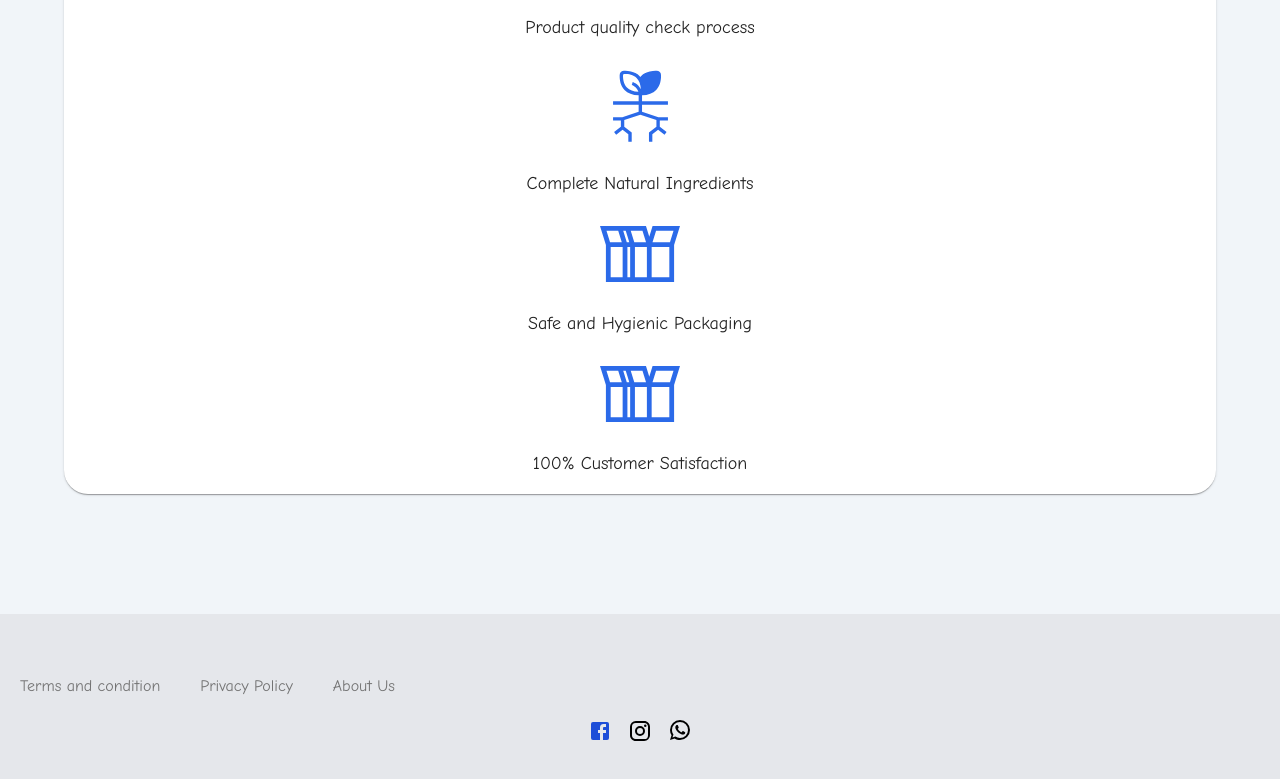
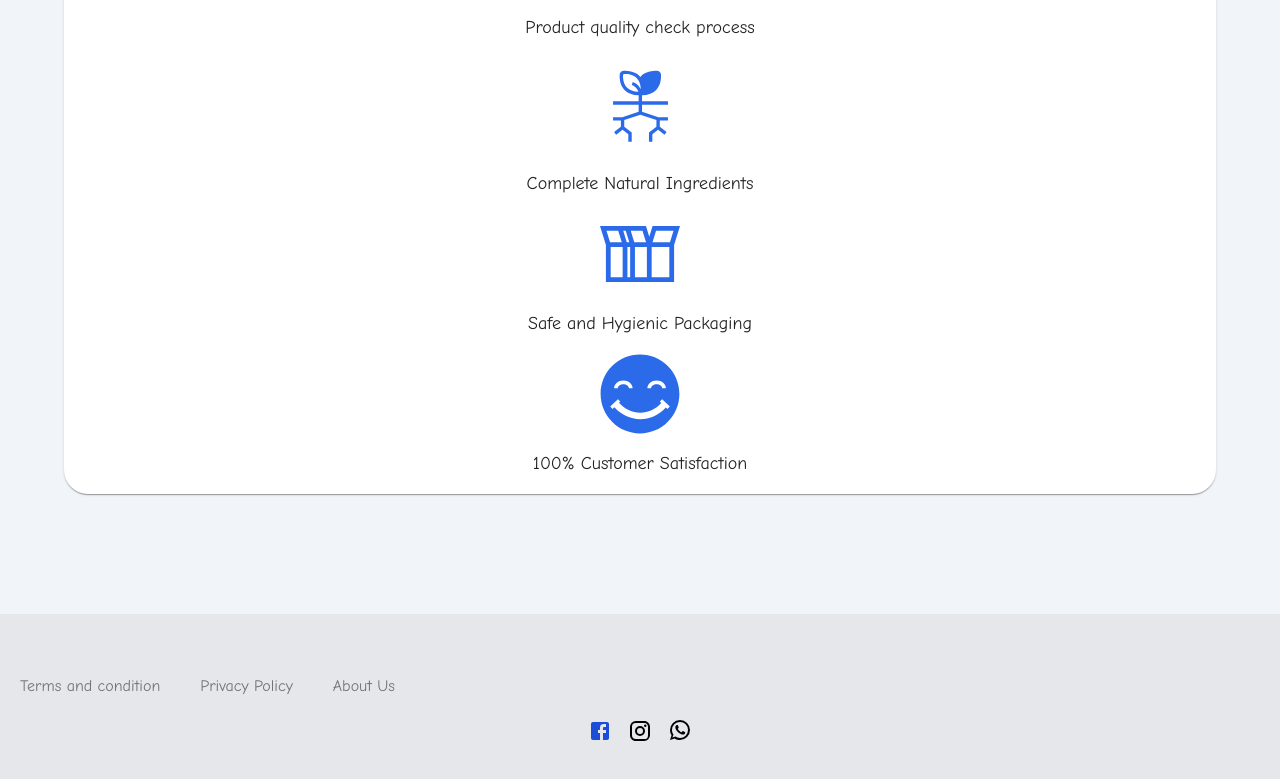
Before and after one commit to Kkknight-12/cleaning_website, a React (Vite) app: page /about in a window 1280 px wide. Shown: the part 2214-2993 px from the top of the page. Built offline with nearby package versions, Linux system fonts and the light colour scheme.

Commit message:
Fix issues

```diff
--- /dev/null
+++ b/src/icons/SatisfactionIcon.jsx
@@ -0,0 +1,25 @@
+export const SatisfactionIcon = ({ styles }) => {
+  return (
+    <svg
+      fill="#2b6ae9"
+      version="1.1"
+      id="Layer_1"
+      xmlns="http://www.w3.org/2000/svg"
+      xmlns:xlink="http://www.w3.org/1999/xlink"
+      viewBox="0 0 260 260"
+      xml:space="preserve"
+      className={styles}
+    >
+      <g id="SVGRepo_bgCarrier" strokeWidth="0"></g>
+      <g
+        id="SVGRepo_tracerCarrier"
+        strokeLinecap="round"
+        strokeLinejoin="round"
+      ></g>
+      <g id="SVGRepo_iconCarrier">
+        {' '}
+        <path d="M130,2C59.3,2,2,59.3,2,130s57.3,128,128,128s128-57.3,128-128S200.7,2,130,2z M184.1,86.5c16.6,0,30.1,11.2,30.1,25h-12 c0-7-8.3-13-18.1-13s-18.1,6-18.1,13h-12C154,97.7,167.5,86.5,184.1,86.5z M75.9,86.5c16.6,0,30.1,11.2,30.1,25H94 c0-7-8.3-13-18.1-13s-18.1,6-18.1,13h-12C45.9,97.7,59.4,86.5,75.9,86.5z M219.1,178.9l-5.2-5.1c-22.3,24.4-51.8,37.9-83.3,37.9 c-31.8,0-61.5-13.7-83.8-38.5l-5.8,5.7l-7.7-7.9l24.9-24.3l7.7,7.9l-4.1,4.1c18.4,20.8,42.9,32.2,68.9,32.2 c25.8,0,50-11.2,68.4-31.6l-4.8-4.7l7.7-7.9l24.9,24.3L219.1,178.9z"></path>{' '}
+      </g>
+    </svg>
+  )
+}
--- a/src/icons/SewingIcon.jsx
+++ /dev/null
@@ -1,31 +0,0 @@
-export const SewingIcon = ({ styles }) => {
-  return (
-    <svg
-      fill="#2b6ae9"
-      height="200px"
-      width="200px"
-      version="1.1"
-      xmlns="http://www.w3.org/2000/svg"
-      viewBox="0 0 297 297"
-      xmlns:xlink="http://www.w3.org/1999/xlink"
-      enableBackground="new 0 0 297 297"
-      stroke="#2b6ae9"
-      className={styles}
-    >
-      <g id="SVGRepo_bgCarrier" strokeWidth="0"></g>
-      <g
-        id="SVGRepo_tracerCarrier"
-        strokeLinecap="round"
-        strokeLinejoin="round"
-      ></g>
-      <g id="SVGRepo_iconCarrier">
-        {' '}
-        <g>
-          {' '}
-          <path d="m237.224,86.376c0-14.933-12.148-27.081-27.081-27.081-14.933,0-27.081,12.148-27.081,27.081s12.148,27.081 27.081,27.081c14.933-1.42109e-14 27.081-12.148 27.081-27.081zm-34.558,0c0-4.123 3.354-7.477 7.477-7.477 4.123,0 7.477,3.354 7.477,7.477 0,4.123-3.354,7.477-7.477,7.477-4.122-1.42109e-14-7.477-3.354-7.477-7.477z"></path>{' '}
-          <path d="m275.134,78.442h-4.286v-14.079c0-19.259-15.669-34.928-34.928-34.928h-179.269c-10.768,0-21.032,4.628-28.162,12.697-7.13,8.069-10.459,18.826-9.133,29.511 0.009,0.067 0.017,0.135 0.027,0.202l11.539,79.452c0.7,4.819 4.831,8.393 9.7,8.393h5.609v13.081c0,5.413 4.389,9.802 9.802,9.802 5.413,0 9.802-4.389 9.802-9.802v-13.081h36.43c5.413,0 9.802-4.389 9.802-9.802v-14.156c0-3.785 3.078-6.863 6.863-6.863h52.927c3.785,0 6.863,3.078 6.863,6.863v54.213h-154.413c-13.403-0.001-24.307,10.903-24.307,24.306 0,11.641 8.228,21.393 19.174,23.755v19.757c0,5.413 4.389,9.802 9.802,9.802h232.07c5.413,0 9.802-4.389 9.802-9.802v-98.074h4.286c12.057,0 21.866-9.809 21.866-21.866v-37.516c0-12.057-9.809-21.865-21.866-21.865zm-196.337-29.403h16.119v29.986h-16.119v-29.986zm-54.49,160.509h164.218c5.413,0 9.802-4.389 9.802-9.802v-64.015c0-14.594-11.873-26.467-26.467-26.467h-52.927c-14.594,0-26.467,11.873-26.467,26.467v4.354h-43.36l-10.306-70.948c-0.614-5.155 0.94-10.132 4.38-14.025 3.46-3.917 8.245-6.074 13.471-6.074h7.443v37.337c0,4.061 3.291,7.352 7.351,7.352h30.822c4.061,0 7.351-3.291 7.351-7.352v-37.336h126.302c8.449,0 15.324,6.875 15.324,15.324v154.59h-226.937c-2.593,0-4.703-2.11-4.703-4.702 0-2.593 2.11-4.703 4.703-4.703zm226.938,38.413h-212.467v-9.405h212.466v9.405zm26.152-110.138c0,1.247-1.015,2.262-2.262,2.262h-4.286v-42.039h4.286c1.247,0 2.262,1.015 2.262,2.262v37.515z"></path>{' '}
-        </g>{' '}
-      </g>
-    </svg>
-  )
-}
--- a/src/pages/about/index.jsx
+++ b/src/pages/about/index.jsx
@@ -1,10 +1,10 @@
-import { Box, Card, Stack } from '@mui/material';
-import { ImageContainer } from '../../components/ImageContainer.jsx';
-import { aboutPageContent } from '../../constants/index.js';
-import { SewingIcon } from '../../icons/SewingIcon.jsx';
-import { ProcessIcon } from '../../icons/ProcessIcon.jsx';
-import { NaturalProcessIcon } from '../../icons/NaturalProcessIcon.jsx';
-import { Packaging } from '../../icons/Packaging.jsx';
+import { Box, Card, Stack } from '@mui/material'
+import { ImageContainer } from '../../components/ImageContainer.jsx'
+import { aboutPageContent } from '../../constants/index.js'
+import { SatisfactionIcon } from '../../icons/SatisfactionIcon.jsx'
+import { ProcessIcon } from '../../icons/ProcessIcon.jsx'
+import { NaturalProcessIcon } from '../../icons/NaturalProcessIcon.jsx'
+import { Packaging } from '../../icons/Packaging.jsx'
 
 export const AboutPage = () => {
   return (
@@ -12,84 +12,84 @@ export const AboutPage = () => {
       <Stack
         spacing={4}
         sx={{ marginRight: '-16px', marginLeft: '-18px' }}
-        className='text-white'
+        className="text-white"
       >
-        <Box className='!pt-10 md:!pt-40 pb-20 px-10 bg-blue-400 rounded-b-4xl'>
-          <p className='text-6xl font-bold font-roboto'>
+        <Box className="!pt-10 md:!pt-40 pb-20 px-10 bg-blue-400 rounded-b-4xl">
+          <p className="text-6xl font-bold font-roboto">
             {aboutPageContent.section_one.heading}
           </p>
-          <p className='text-xl tracking-wider mt-4'>
-            <span className='font-semibold'>MACLAIN </span>
+          <p className="text-xl tracking-wider mt-4">
+            <span className="font-semibold">MACLAIN </span>
             {aboutPageContent.section_one.paragraph}
           </p>
         </Box>
       </Stack>
-      <Stack className='py-20 gap-14'>
+      <Stack className="py-20 gap-14">
         <ImageContainer
           src={aboutPageContent.section_two.image_path}
           alt={aboutPageContent.section_two.image_alt}
-          styles='w-auto h-full object-cover rounded-xl '
+          styles="w-auto h-full object-cover rounded-xl "
         />
 
-        <Stack className='gap-5'>
-          <p className='tracking-wider text-lg '>
+        <Stack className="gap-5">
+          <p className="tracking-wider text-lg ">
             {aboutPageContent.section_two.paragraph_one}
           </p>
-          <p className='tracking-wider  text-lg'>
+          <p className="tracking-wider  text-lg">
             {aboutPageContent.section_two.paragraph_two}
           </p>
-          <p className='tracking-wider  text-lg'>
+          <p className="tracking-wider  text-lg">
             {aboutPageContent.section_two.paragraph_three}
           </p>
-          <p className='tracking-wider'>
+          <p className="tracking-wider">
             {aboutPageContent.section_two.paragraph_four}
           </p>
         </Stack>
-        <Card className='p-4' sx={{ borderRadius: '24px' }}>
-          <p className='text-6xl font-bold text-blue-400'>
+        <Card className="p-4" sx={{ borderRadius: '24px' }}>
+          <p className="text-6xl font-bold text-blue-400">
             {aboutPageContent.section_three.heading_one}
           </p>
-          <Stack className='gap-5'>
-            <p className='tracking-wider  text-lg'>
+          <Stack className="gap-5">
+            <p className="tracking-wider  text-lg">
               {aboutPageContent.section_three.paragraph_one}
             </p>
-            <p className='tracking-wider  text-lg'>
+            <p className="tracking-wider  text-lg">
               {aboutPageContent.section_three.paragraph_two}
             </p>
           </Stack>
         </Card>
 
-        <Card className='p-4 rounded-md' sx={{ borderRadius: '24px' }}>
-          <Stack direction='column' className='gap-4 items-center text-center'>
-            <p className='text-6xl font-bold text-blue-400'>Our Some Quality</p>
-            <p className='text-lg mb-10'>
+        <Card className="p-4 rounded-md" sx={{ borderRadius: '24px' }}>
+          <Stack direction="column" className="gap-4 items-center text-center">
+            <p className="text-6xl font-bold text-blue-400">Our Some Quality</p>
+            <p className="text-lg mb-10">
               The main aim of our company is satisfying our customers by
               providing quality and safe products
             </p>
 
-            <Stack direction='column' className='gap-4'>
-              <div className='justify-center flex'>
-                <ProcessIcon styles='h-20 w-20' />
+            <Stack direction="column" className="gap-4">
+              <div className="justify-center flex">
+                <ProcessIcon styles="h-20 w-20" />
 
                 {/* <SewingIcon styles='h-20 w-20' /> */}
               </div>{' '}
-              <p className='text-lg'>Product quality check process</p>
-              <div className='justify-center flex'>
-                <NaturalProcessIcon styles='h-24 w-24' />
+              <p className="text-lg">Product quality check process</p>
+              <div className="justify-center flex">
+                <NaturalProcessIcon styles="h-24 w-24" />
               </div>
-              <p className='text-lg'>Complete Natural Ingredients</p>
-              <div className='justify-center flex'>
-                <Packaging styles='h-20 w-20' />
+              <p className="text-lg">Complete Natural Ingredients</p>
+              <div className="justify-center flex">
+                <Packaging styles="h-20 w-20" />
               </div>
-              <p className='text-lg'>Safe and Hygienic Packaging</p>
-              <div className='justify-center flex'>
-                <Packaging styles='h-20 w-20' />
+              <p className="text-lg">Safe and Hygienic Packaging</p>
+              <div className="justify-center flex">
+                <SatisfactionIcon styles="h-20 w-20" />
               </div>
-              <p className='text-lg'>100% Customer Satisfaction</p>
+              <p className="text-lg">100% Customer Satisfaction</p>
             </Stack>
           </Stack>
         </Card>
       </Stack>
     </>
-  );
-};
+  )
+}
--- a/src/pages/products/index.jsx
+++ b/src/pages/products/index.jsx
@@ -14,16 +14,16 @@ export const ProductsPage = () => {
               key={product.id}
               className="items-center flex-wrap border border-gray-200 rounded-2xl p-5 bg-white-100 shadow-xl"
             >
-              <div className="items-center justify-center flex flex-col max-w-[320px] mt-8 md:max-w-full !mx-auto">
-                <ImageContainer
-                  src={product.image_path}
-                  alt={product.image_alt}
-                  styles="object-contain rounded-2xl overflow-hidden max-h-[400px] "
-                />
+              <div className="items-center justify-center flex flex-col max-w-[320px] md:max-w-full !mx-auto">
                 <Stack spacing={2} className="mt-5">
                   <p className="text-center text-2xl font-bold tracking-wide">
                     {product.product_name}
                   </p>
+                  <ImageContainer
+                    src={product.image_path}
+                    alt={product.image_alt}
+                    styles="object-contain rounded-2xl overflow-hidden max-h-[400px] "
+                  />
                   <p className="text-justify text-lg tracking-wide">
                     {product.product_description}
                   </p>
```
